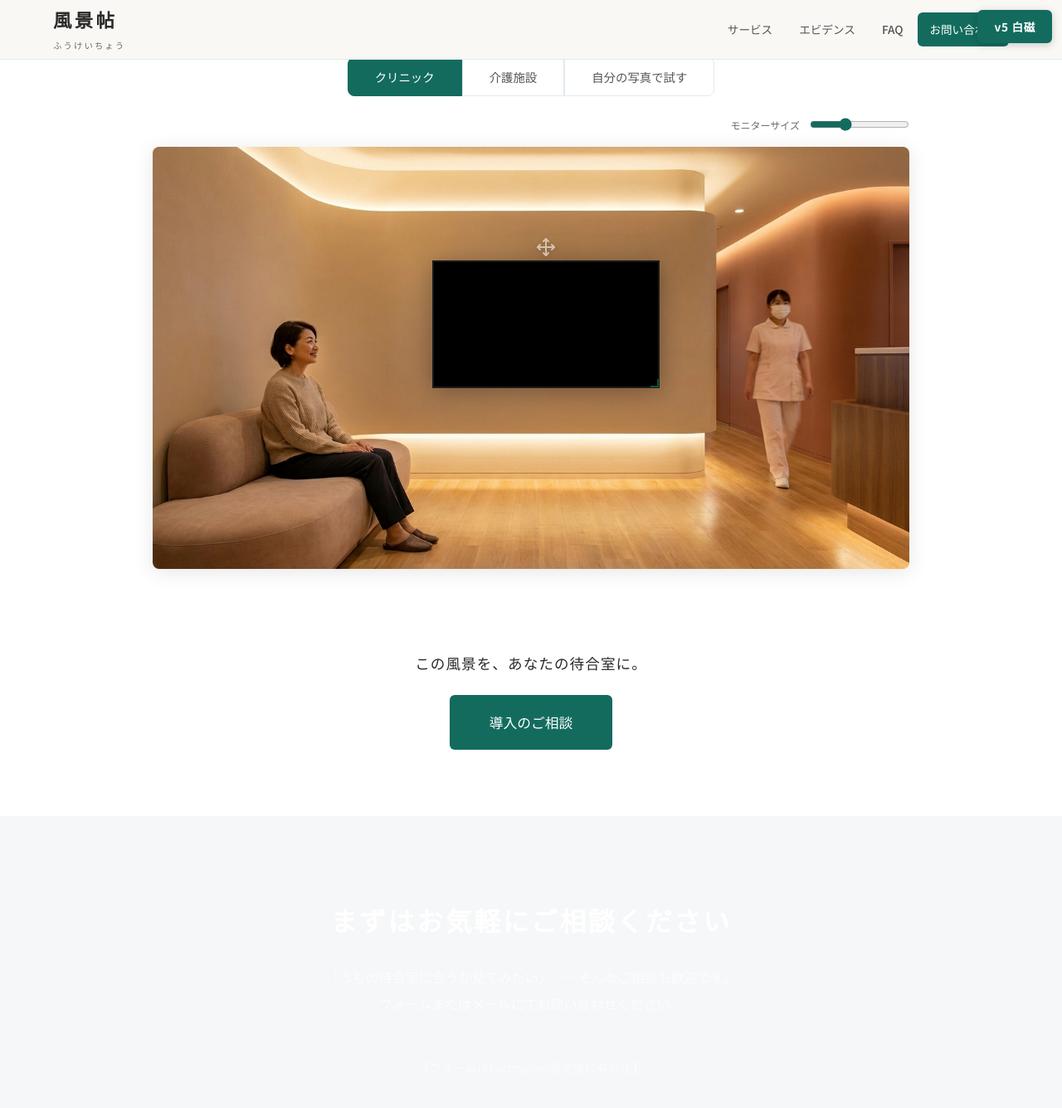
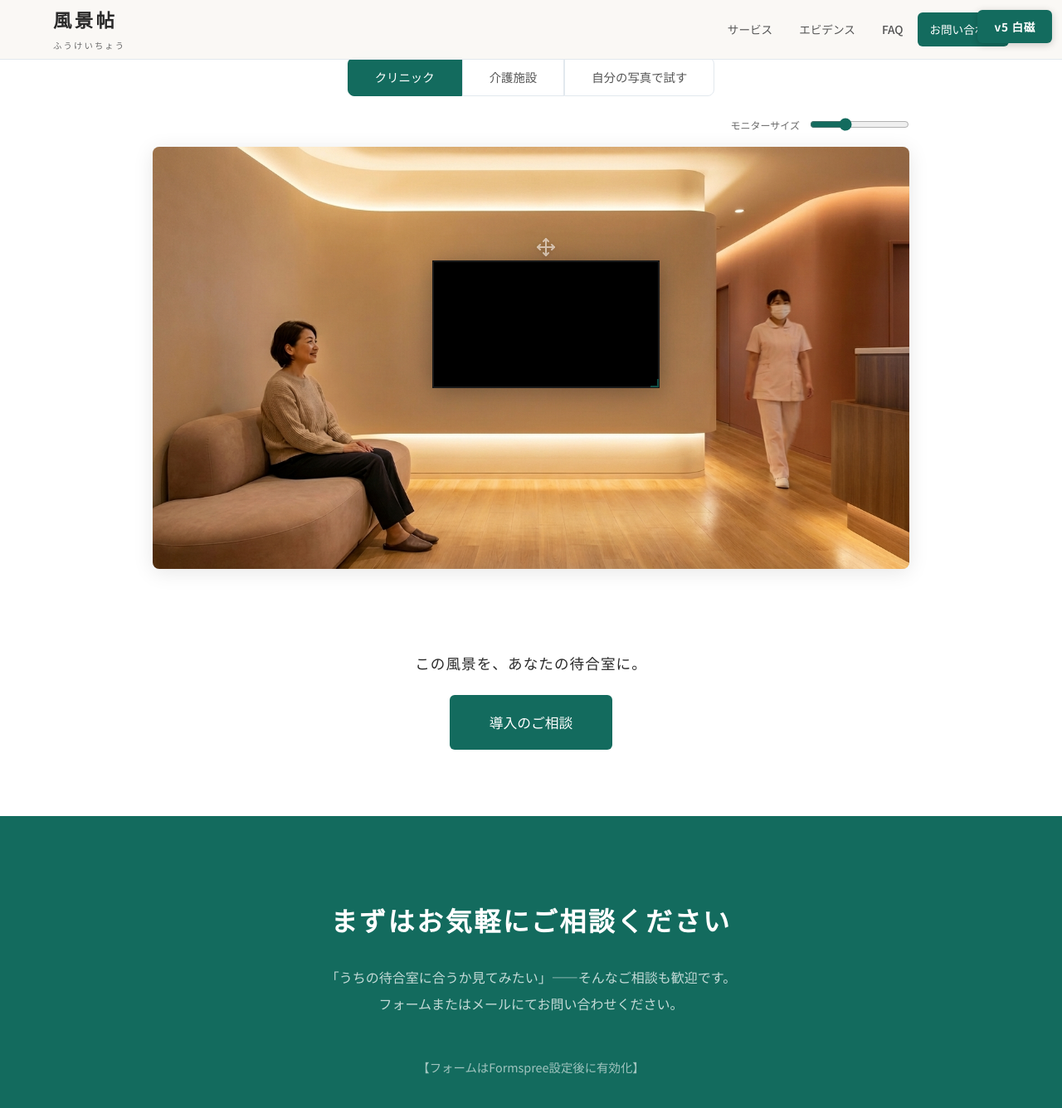
Before and after one commit to dr836gnypeq-ctrl/fukeichou-site, a Jekyll site: the page built from simulator.html, in a window 1280 px wide and 1400 px high, scrolled down 245 px. Shown: the top 1336 px of the window at 83% size. Built offline with Jekyll 4.4.1, drawn with Linux system fonts in a browser that asks for light colours; grey boxes are pictures that could not be loaded.

Commit message:
Fix contact section: override nth-child specificity so moss background shows correctly

```diff
--- a/simulator.html
+++ b/simulator.html
@@ -79,6 +79,9 @@ description: あなたの待合室に風景帖の映像を置いてみません
   .sim-toolbar{gap:6px}
   .sim-toolbar-btn{padding:6px 10px;font-size:.75rem}
 }
+
+/* Fix contact section specificity override */
+.section.section-contact{background:var(--moss);color:var(--white)}
 </style>
 
 <div id="simApp">
```
